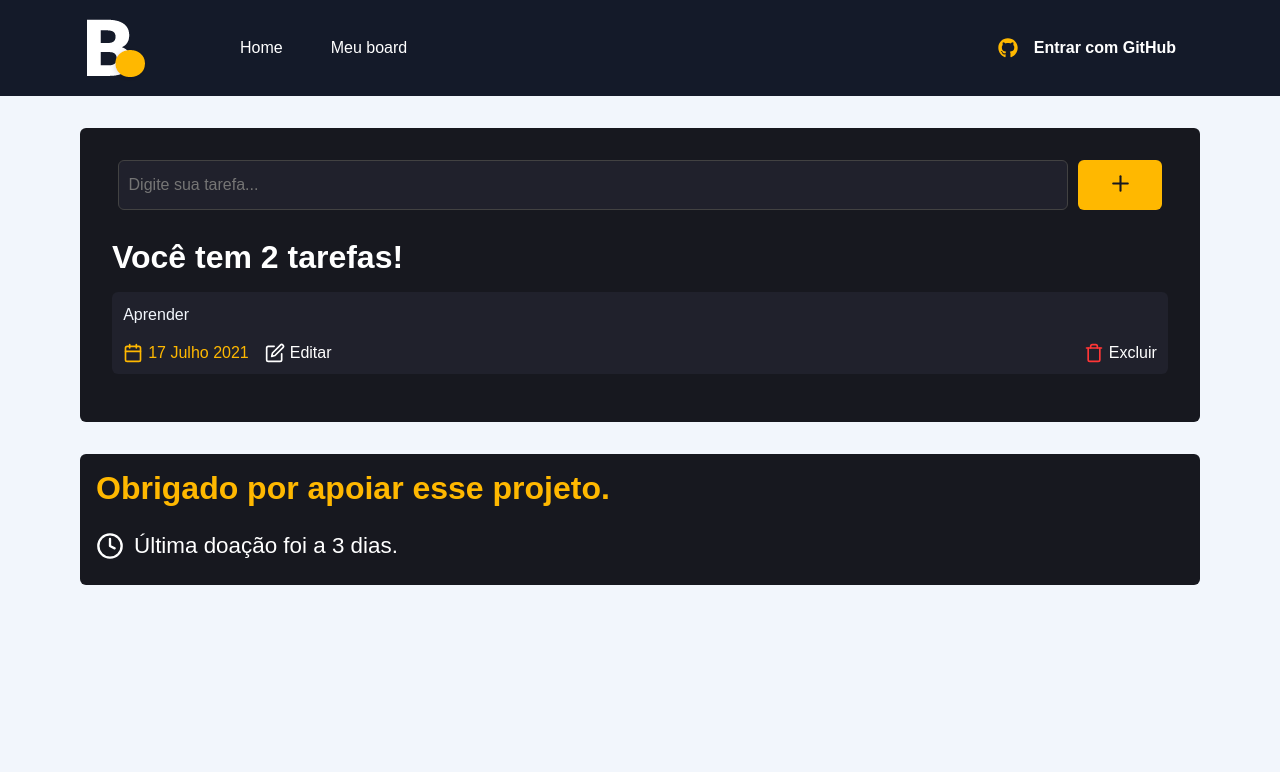
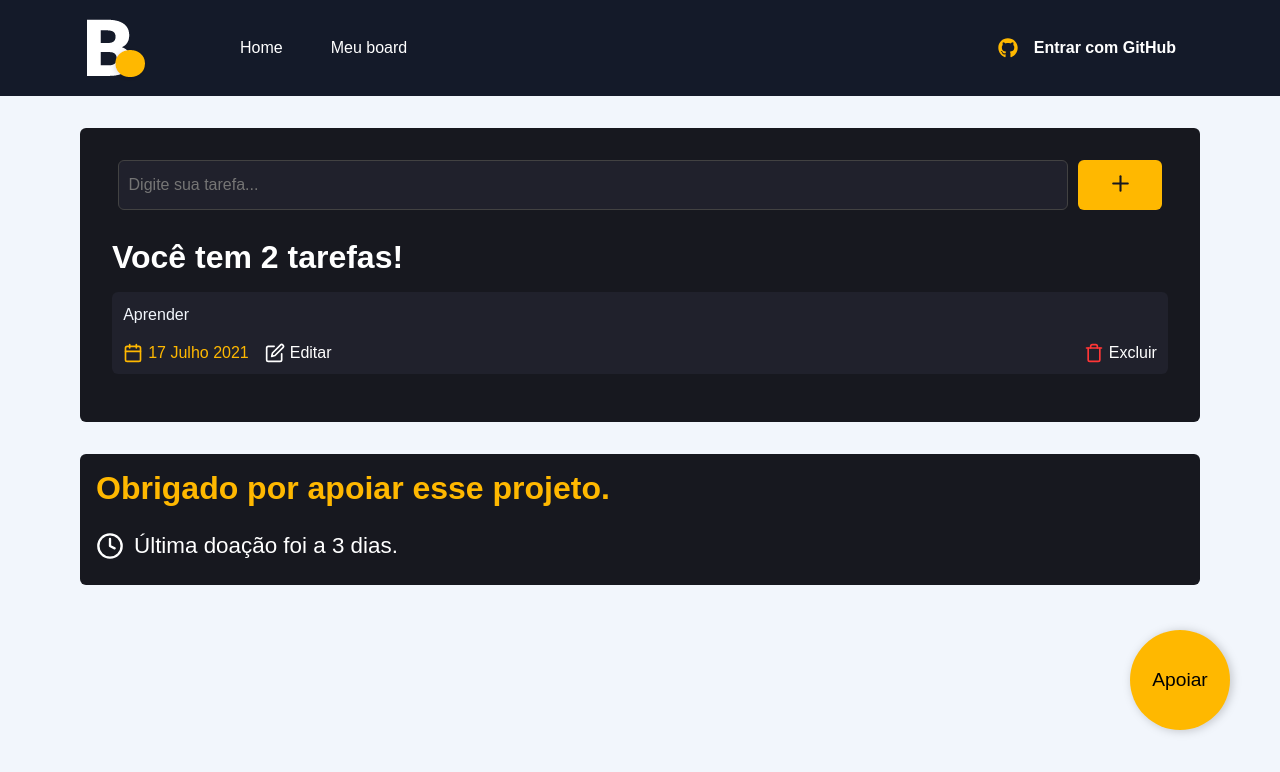
Before and after one commit to thiag0machad/board, a Next.js app: page /board in a window 1280 px wide. Shown: the top 772 px of the page. Built offline with nearby package versions, Linux system fonts and the light colour scheme.

Commit message:
add donate button

```diff
--- /dev/null
+++ b/src/components/SupportButton/index.tsx
@@ -0,0 +1,12 @@
+import Link from 'next/link';
+import styles from './styles.module.scss';
+
+export function SupportButton() {
+  return (
+    <div className={styles.donateContainer}>
+      <Link href='/donate'>
+        <button>Apoiar</button>
+      </Link>
+    </div>
+  );
+}
--- /dev/null
+++ b/src/components/SupportButton/styles.module.scss
@@ -0,0 +1,21 @@
+.donateContainer {
+  position: absolute;
+  bottom: 70px;
+  right: 50px;
+  z-index: 99;
+
+  button {
+    border: 0;
+    background: #ffb800;
+    width: 100px;
+    height: 100px;
+    border-radius: 50%;
+    font-size: 1.2rem;
+    filter: drop-shadow(2px 1px 5px rgba(0, 0, 0, 0.2));
+    transition: all 0.2s;
+  }
+
+  button:hover {
+    transform: scale(1.2);
+  }
+}
--- a/src/pages/board/index.tsx
+++ b/src/pages/board/index.tsx
@@ -1,6 +1,7 @@
 import Head from 'next/head';
 import styles from './styles.module.scss';
 import { FiPlus, FiCalendar, FiEdit, FiTrash, FiClock } from 'react-icons/fi';
+import { SupportButton } from '../../components/SupportButton';
 
 export default function Board() {
   return (
@@ -49,6 +50,8 @@
           <time>Última doação foi a 3 dias.</time>
         </div>
       </div>
+
+      <SupportButton />
     </>
   );
 }
```
